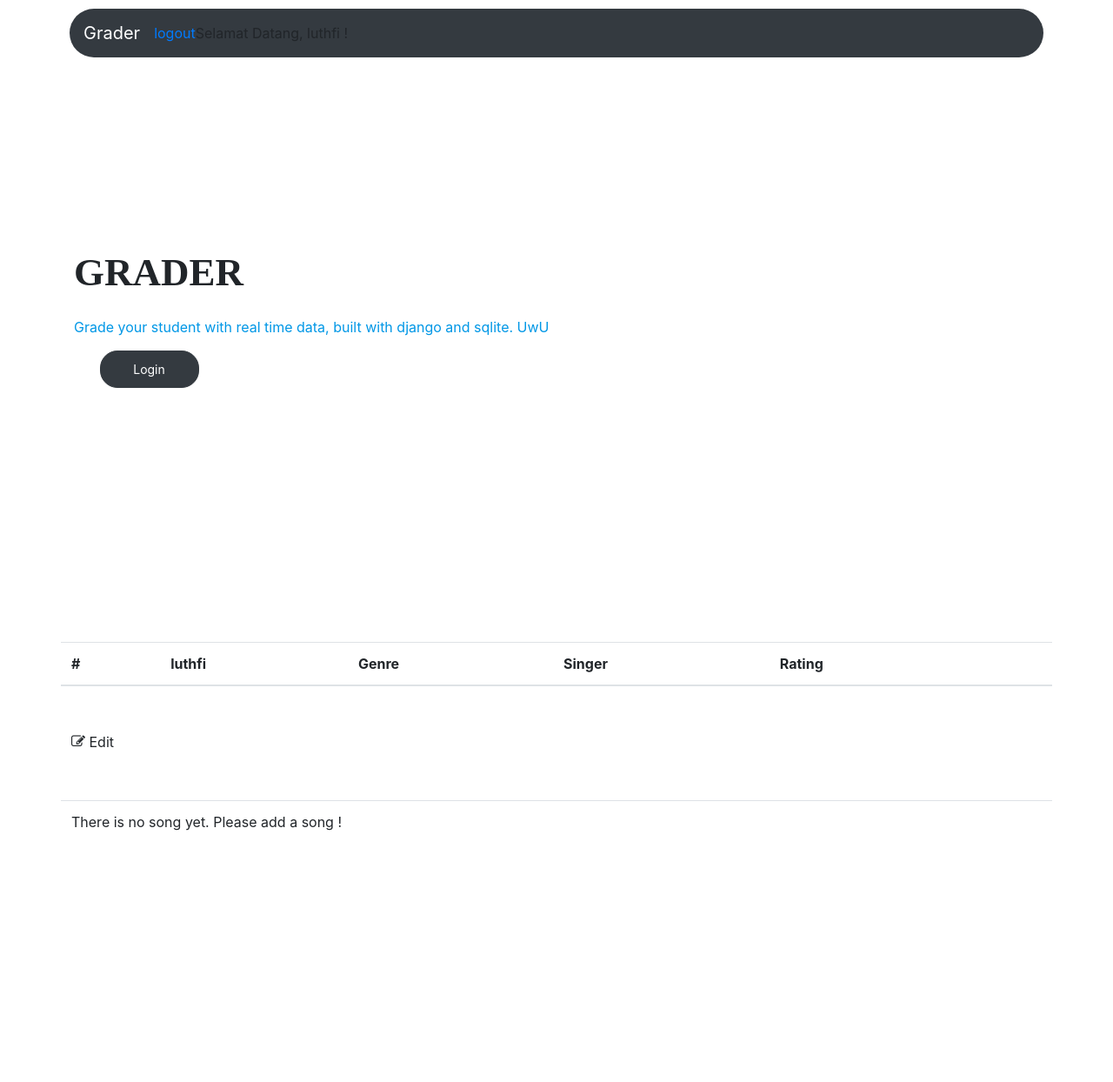
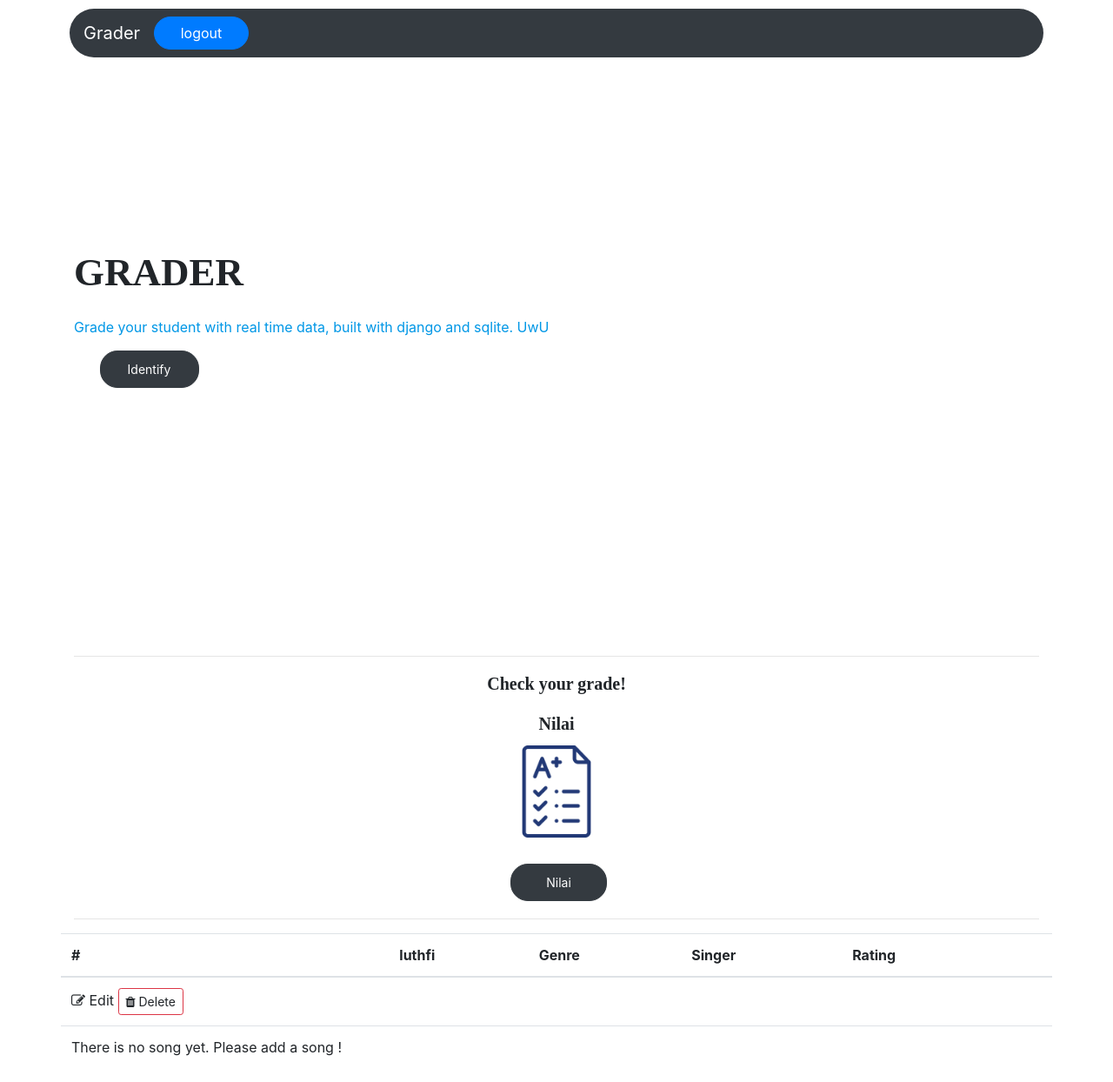
Before and after one commit to luthfi070/TB-GraderDjango, a Django app: page /grader/ in a window 1280 px wide. Shown: the whole page at 87% size. Before the commit the page ends 955 px from the top, so only its background shows below. Run offline with Django 3.2, Linux system fonts and the light colour scheme; a user stored in the database is signed in; some libraries are stand-ins or nearby versions.

Commit message:
Changed home page and login page

```diff
--- a/grader/static/grader/login_css.css
+++ b/grader/static/grader/login_css.css
@@ -33,7 +33,7 @@
   body, html {
       height: 100%;
       font-family: 'Segoe UI', Tahoma, Geneva, Verdana, sans-serif;
-      background-color: #5C6BC0;
+      background-color: #2f3640;
   }
 
   /*---------------------------------------------*/
@@ -324,7 +324,7 @@
     width: 100%;
     height: 50px;
     border-radius: 25px;
-    background: #57b846;
+    background: #2f3640;
     display: -webkit-box;
     display: -webkit-flex;
     display: -moz-box;
--- a/grader/templates/grader/home.html
+++ b/grader/templates/grader/home.html
@@ -32,7 +32,7 @@
       align-items: center;
       margin-top: 190px;
     }
-    .btn{
+    .lh{
       padding: 10px 20px;
       text-align: center;
       text-decoration: none;
@@ -47,19 +47,61 @@
     .btn:hover {
     background-color: #00a8ff;
     }
+    .auth1{
+      text-align: center;
+      text-decoration: none;
+      display: inline-block;
+      cursor: pointer;
+      border-radius: 20px;
+      width: 10%;
+    }
+    .auth2{
+      text-align: center;
+      text-decoration: none;
+      display: inline-block;
+      cursor: pointer;
+      border-radius: 20px;
+      width: 10%;
+    }
+    .idn{
+      font-family: 'Segoe UI Semibold';
+      font-style: normal;
+      font-weight: bold;
+      font-size: 20px;
+      src: local('Segoe UI Semibold');
+    }
+    .nil{
+      width: 106px;
+      display: block;
+      margin-left: auto;
+      margin-right: auto;
+      margin-bottom: 50px;
+    }
+    .nl{
+      padding: 10px 20px;
+      text-align: center;
+      text-decoration: none;
+      display: inline-block;
+      cursor: pointer;
+      border-radius: 20px;
+      margin: 4px 502px;
+      width: 10%;
+      margin-top: -20px;
+
+    }
 </style>
   </head>
   <body background src="{%static "grader/picture/background.jpg" %}">
     <nav class="navbar navbar-dark bg-dark navbar-expand-lg rounded-pill">
         <a class="navbar-brand" href="/">Grader</a>
         {% if status == 'logged out' %}
-        <a class="navbar-link" href="{% url 'signup' %}">Sign Up</a>
-        <a class="navbar-link" href="{% url 'login' %}">Login</a>
+        <a class="auth1 btn btn-primary btn-toolbar navbar-link" href="{% url 'signup' %}" >Sign Up</a>
+        &nbsp;&nbsp;
+        <a class="auth2 btn btn-primary btn-toolbar navbar-link" href="{% url 'login' %}">Login</a>
         {% endif %}
         {% if status == 'logged in' %}
-        <a class="navbar-link" href="{% url 'logout' %}">logout</a>
+        <a class="auth2 btn btn-primary btn-toolbar navbar-link" href="{% url 'logout' %}">logout</a>
         {% endif %}
-        <a class="navbar-link">Selamat Datang, {{user}} !</a>
     </nav>
     <br>
     <div class="container cs-content">
@@ -68,13 +110,24 @@
         <font color="#0097e6">
           <p class="header2 container text-left">Grade your student with real time data, built with django and sqlite. UwU</p>
         </font>
-        <button type="button" class="btn btn-sm btn-dark">Login</button>
+        {% if status == 'logged out' %}
+        <a class="lh btn btn-sm btn-dark" href="{% url 'login' %}">Login</a>
+        {% endif %}
+        {% if status == 'logged in' %}
+        <a class="lh btn btn-sm btn-dark" href="{% url 'iden' %}">Identify</a>
+        {% endif %}
         <p class="container text-left"></p>
         <br><br><br><br><br><br><br><br><br><br><br><br>
     </div>
+    <hr size="30">
+    <p class="idn text-center">Check your grade!</p>
     <div class="row cs-form-add">
     </div>
-
+    <p class="idn text-center">Nilai
+    <br><br><br><br><br><br>
+    <img class="nil" src="{%static "grader/picture/grade.png" %}" alt="IMG" style="float: center;"></p>
+    <button type="button" class="nl btn btn-sm btn-dark">Nilai</button>
+    <hr>
     <div class="row">
         <table class="table">
             <thead>
--- a/grader/urls.py
+++ b/grader/urls.py
@@ -1,6 +1,6 @@
 from django.urls import path
 from django.conf.urls import url
-from .views import home, loginView,logoutView,register
+from .views import home, loginView,logoutView,register, identif
 from . import views
 
 urlpatterns = [
@@ -8,4 +8,5 @@
     url(r'^login/$', loginView, name="login"),
     url(r'^/$', logoutView, name='logout'),
     url(r'^/signup$', register, name='signup'),
+    url(r'^/identify$', identif, name='iden'),
 ]
--- a/grader/views.py
+++ b/grader/views.py
@@ -1,7 +1,7 @@
 from django.shortcuts import render, redirect
 from django.http import HttpResponse
-from .forms import CreateMahasiswa, RegisterForm
-from .models import t_akun_mahasiswa
+from .forms import CreateMahasiswa, RegisterForm, Jenis
+from .models import t_akun_mahasiswa, t_pengguna
 from django.contrib.auth import authenticate, login, logout
 from django.contrib.auth.forms import UserCreationForm
 
@@ -60,6 +60,16 @@
 
     return render(request, 'grader/signup.html', {"form" : form})
 
+def identif(request):
+    if request.method == "POST":
+        form = Jenis(request.POST)
+        if form.is_valid():
+            form.save()
+        return redirect('home')
+    else:
+        form = Jenis()
+        return render(request, 'grader/identif.html', {'form' : form, 'pengguna' : t_pengguna.objects.all()})
+
 def BuatMhs(request):
     insert = CreateMahasiswa()
     if request.method == 'POST':
```
Also changed, not shown: grader/forms.py (+7 -2 lines), grader/models.py (+7 -0 lines), grader/templates/grader/identif.html (added, +18 -0 lines), grader/templates/grader/login.html (+16 -4 lines), db.sqlite3, grader/migrations/0002_t_pengguna.py (added), grader/school_home.jpg (deleted), grader/static/grader/picture/grade.png (added).
